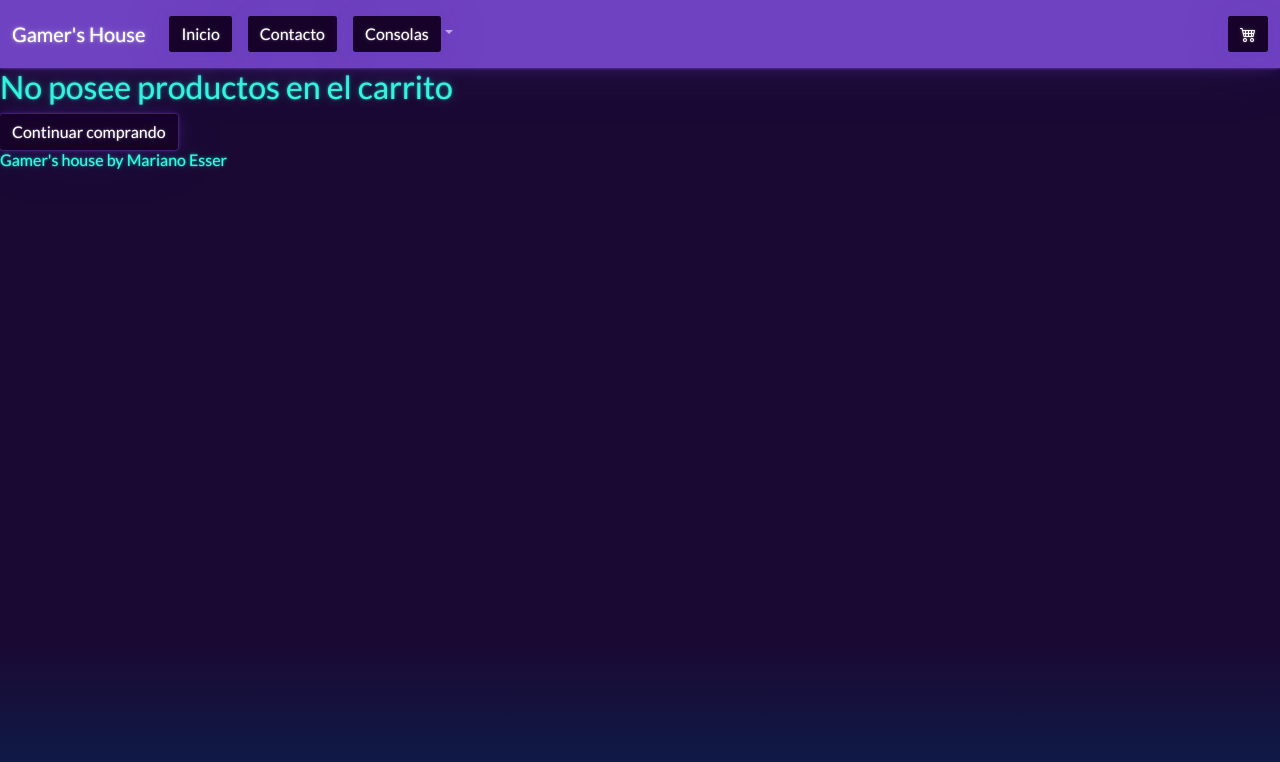
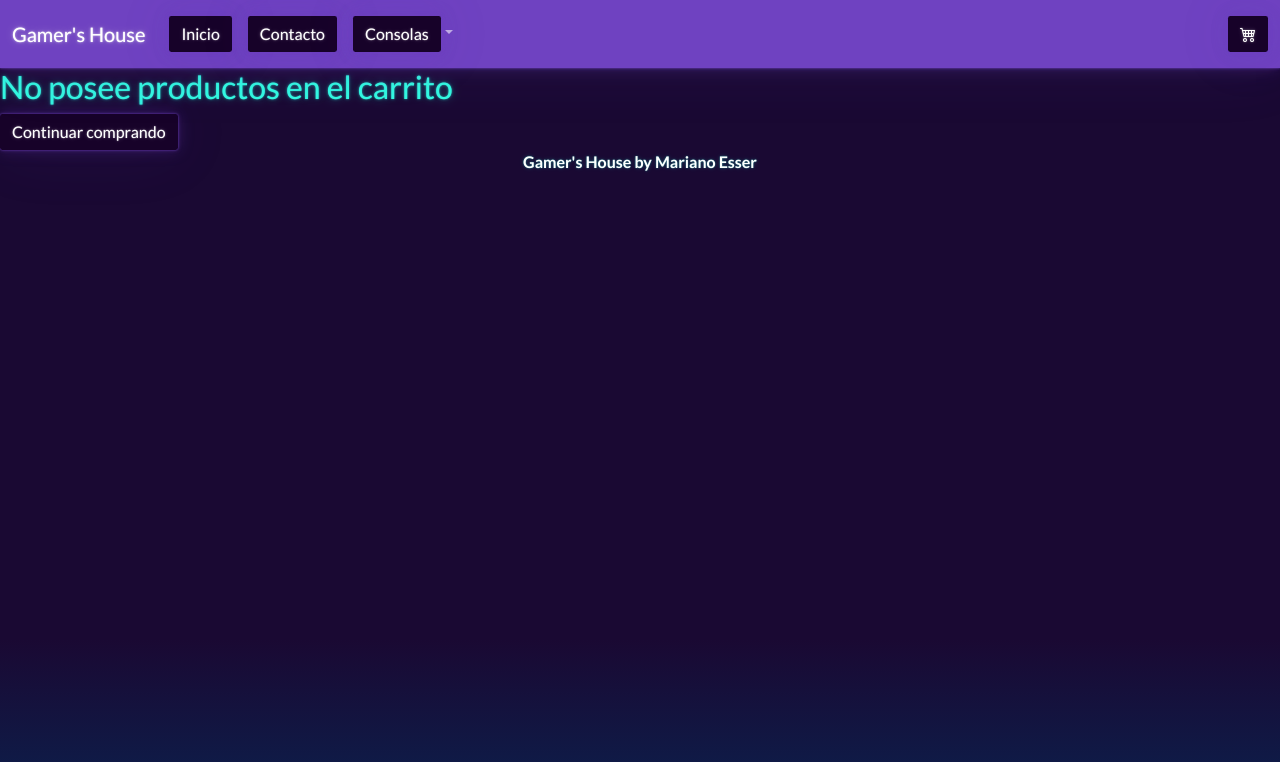
Before and after one commit to MarianoEs/proyectofinal, a React (Create React App) app: page /checkout in a window 1280 px wide. Shown: the top 762 px of the page. Built offline with nearby package versions, Linux system fonts and the light colour scheme.

Commit message:
Entrega Final

```diff
--- a/src/Components/App.css
+++ b/src/Components/App.css
@@ -48,3 +48,9 @@ img {
 .cardCart {
     max-width: 540px;
 }
+
+.card-footer {
+    color: white;
+    text-align: center;
+    font-weight: bold;
+      }
--- a/src/Components/Footer/Footer.jsx
+++ b/src/Components/Footer/Footer.jsx
@@ -2,9 +2,9 @@ import React from 'react';
 
 const Footer = () => {
     return (
-        <div>
-            <h6>Gamer's house by Mariano Esser</h6>
-        </div>
+        <>
+            <div className="card-footer bg-transparent border-success">Gamer's House by Mariano Esser</div>
+        </>
     )
 };
 
--- a/src/Components/ItemCount/ItemCount.jsx
+++ b/src/Components/ItemCount/ItemCount.jsx
@@ -12,9 +12,7 @@ const ItemCount = ({valInicial, stock, onAdd}) => {
     return (
         <>
         <button className="btn btn-dark" onClick={() => restar()}> - </button>
-
             {contador}
-
         <button className="btn btn-dark" onClick={() => sumar()}> + </button>
 
         <button className="btn btn-dark" onClick={() => agregarCarrito()}> Agregar al Carrito </button>
--- a/src/Components/ItemDetail/ItemDetail.jsx
+++ b/src/Components/ItemDetail/ItemDetail.jsx
@@ -1,5 +1,6 @@
 import ItemCount from '../ItemCount/ItemCount'
 import { useCarritoContext } from '../../context/CarritoContext'
+import { Link } from 'react-router-dom'
 
 const ItemDetail = ({item}) => {
     const {addItem} = useCarritoContext()
@@ -18,7 +19,7 @@ const ItemDetail = ({item}) => {
                     <p className='card-text'>Precio: ${new Intl.NumberFormat('de-DE').format(item.precio)}</p>
                     <p className='card-text'>Stock: {item.stock}</p>
                     <ItemCount valInicial={1} stock={item.stock} onAdd={onAdd}/>
-
+                    <Link className='nav-link' to={"/cart"}><button className='btn btn-secondary'>Finalizar Compra</button></Link>
                 </div>
               </div>
 
```
